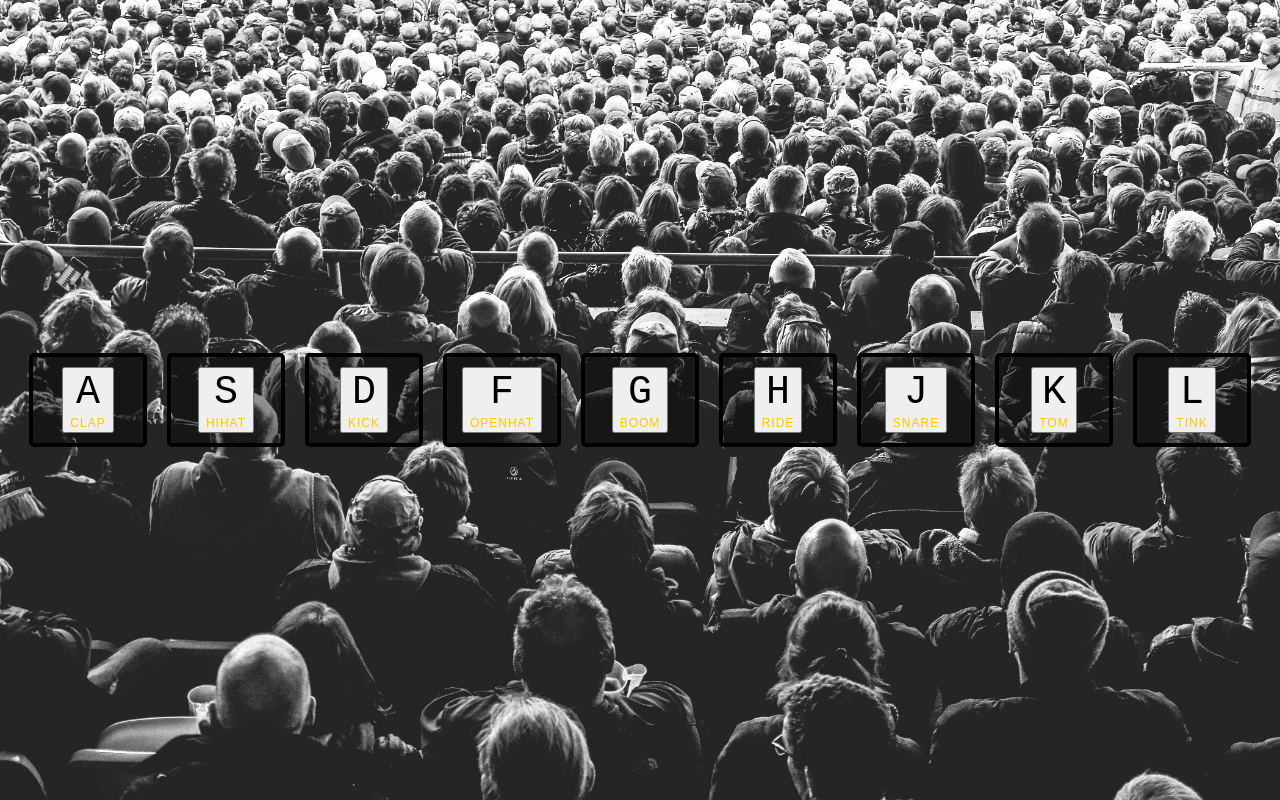
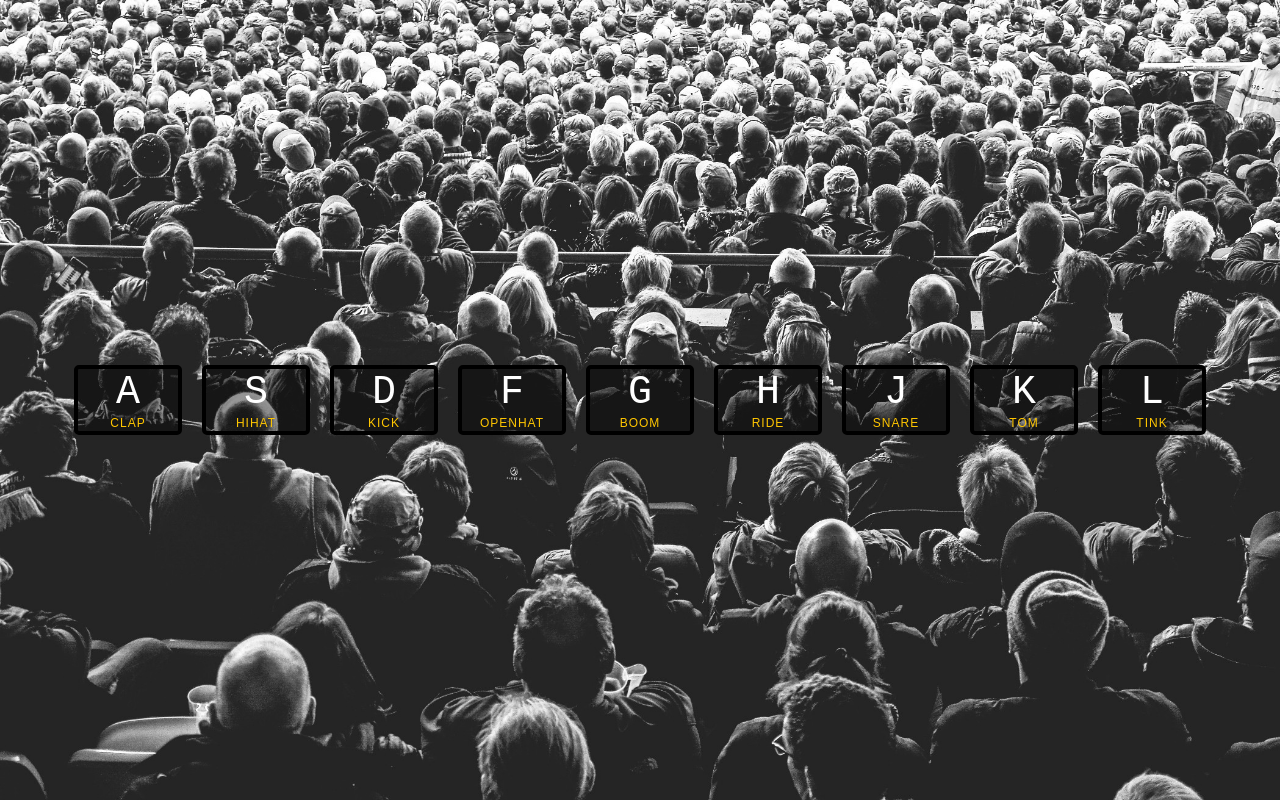
Before and after one commit to jaceksl1/JS30-1, a plain HTML site: page index-START.html in a window 1280 px wide. Drawn offline with Linux system fonts and the light colour scheme.

Commit message:
Update style.css

```diff
--- a/style.css
+++ b/style.css
@@ -25,13 +25,21 @@ html {
   border-radius: 0.5rem;
   margin: 1rem;
   font-size: 1.5rem;
-  padding: 1rem 0.5rem;
   transition: all 0.07s ease;
   width: 10rem;
   text-align: center;
   color: white;
   background: rgba(0, 0, 0, 0.4);
   text-shadow: 0 0 0.5rem black;
+}
+
+.btn {
+  width: 100%;
+  height: 100%;
+  background-color: transparent;
+  color: white;
+  border: none;
+  cursor: pointer;
 }
 
 .playing {
```
